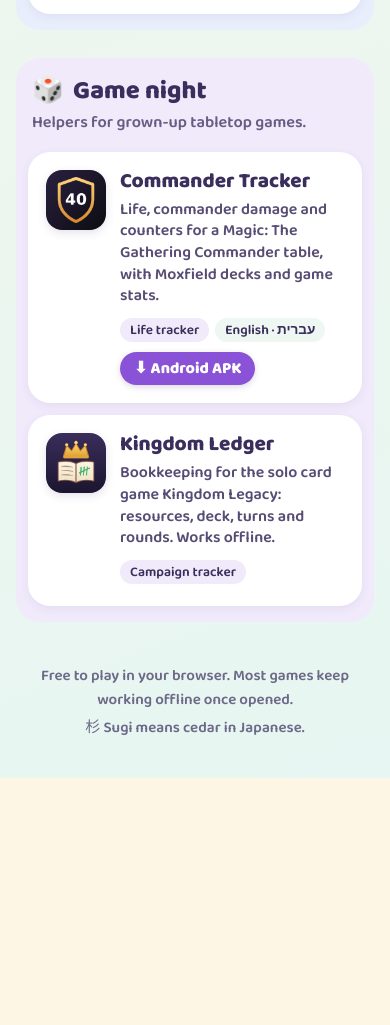
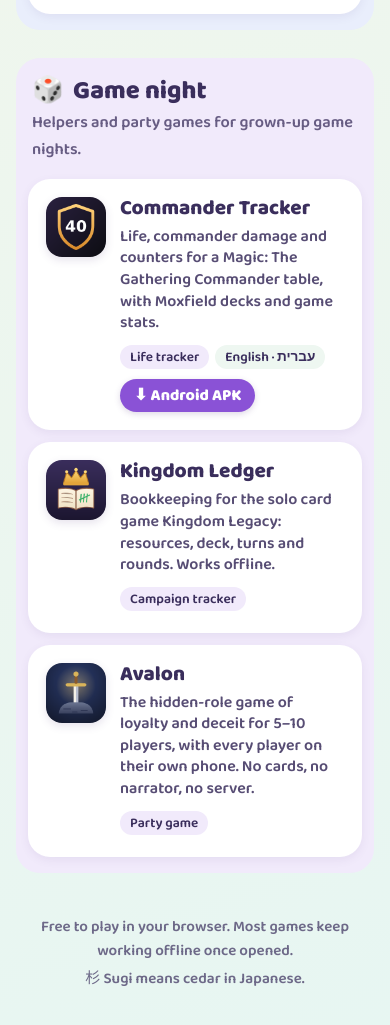
Before and after one commit to net13200/SugiGames, a plain HTML site: page index.html in a window 390 px wide. Shown: the part 2273-3298 px from the top of the page. Before the commit the page ends 3051 px from the top, so only its background shows below. Drawn offline with Linux system fonts and the light colour scheme.

Commit message:
Add Avalon to the Game night shelf
The hidden-role party game, one phone per player, at
https://net13200.github.io/Avalon/. Its icon is copied into icons/.

Co-Authored-By: Claude Opus 5.5 <noreply@anthropic.com>
Claude-Session: https://claude.ai/code/session_017G4CAyJenc6yhZbToveNXL

```diff
--- a/index.html
+++ b/index.html
@@ -167,7 +167,7 @@
   <section class="shelf shelf--night" id="night" aria-labelledby="night-title">
     <div class="shelf-head">
       <h2 id="night-title"><span class="shelf-emoji" aria-hidden="true">🎲</span> Game night</h2>
-      <p>Helpers for grown-up tabletop games.</p>
+      <p>Helpers and party games for grown-up game nights.</p>
     </div>
     <ul class="cards">
       <li><div class="card">
@@ -187,6 +187,14 @@
           <span class="tag">Campaign tracker</span>
         </div>
       </a></li>
+      <li><a class="card" href="https://net13200.github.io/Avalon/">
+        <img src="icons/avalon.png" alt="" width="72" height="72" loading="lazy" />
+        <div class="card-body">
+          <h3>Avalon</h3>
+          <p>The hidden-role game of loyalty and deceit for 5–10 players, with every player on their own phone. No cards, no narrator, no server.</p>
+          <span class="tag">Party game</span>
+        </div>
+      </a></li>
     </ul>
   </section>
 
```
Also changed, not shown: icons/avalon.png (added), 1 other file.
